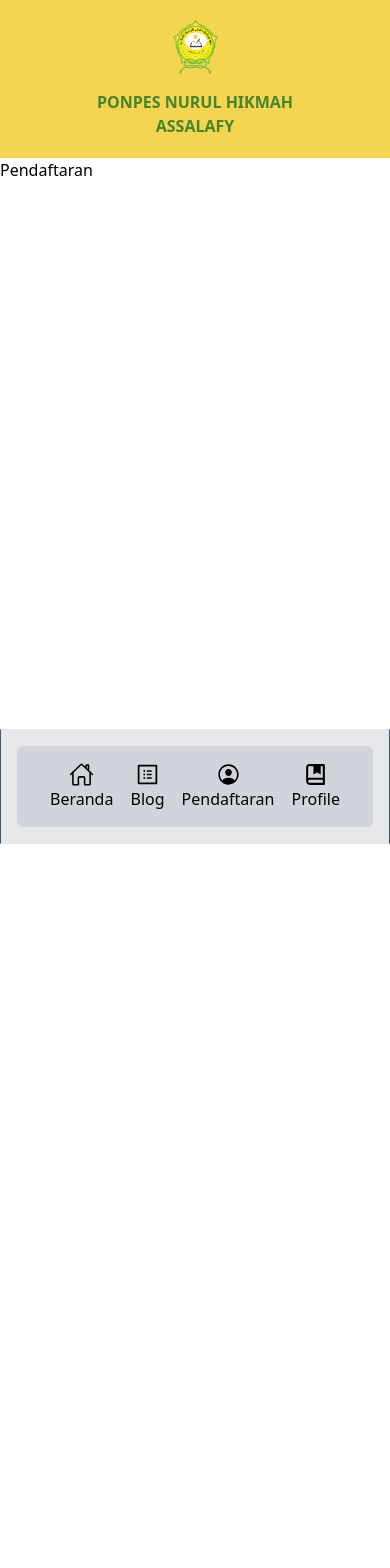
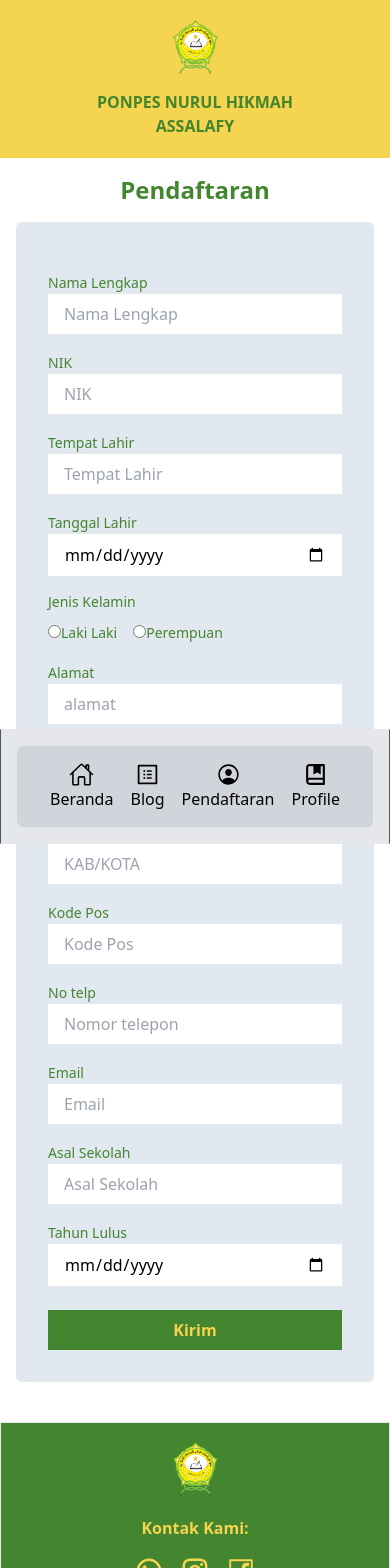
Before and after one commit to AchmadFajarN/website_pesantren, a React (Vite) app in the folder FrontEnd/: page /pendaftaran in a window 390 px wide. Shown: the top 1568 px of the page. Before the commit the page ends 844 px from the top, so only its background shows below. Built offline with nearby package versions, Linux system fonts and the light colour scheme.

Commit message:
make UI for registration

```diff
--- a/FrontEnd/src/App.jsx
+++ b/FrontEnd/src/App.jsx
@@ -160,7 +160,7 @@ const App = () => {
             {
               artikel.map((a) => {
                 return(
-                  <motion.div initial={{y:10, opacity: 0}} whileInView={{y:0, opacity: 1}} transition={{duration: 1}} key={a.date} className='border border-slate-400 shadow-md shadow-slate-400 h-[25rem] rounded-xl overflow-hidden mb-10'>
+                  <motion.div initial={{y:10, opacity: 0}} whileInView={{y:0, opacity: 1}} transition={{duration: 1}} key={a.date} className=' border-slate-400 shadow-md shadow-slate-400 h-[25rem] rounded-xl overflow-hidden mb-10'>
                   <div className='w-full h-[50%] bg-cover bg-center' style={{backgroundImage: `url(${a.image})`}}></div>
                   <div className='w-full px-4 py-8'>
                     <p className='text-slate-800 font-semibold text-xl'>{ a.title }</p>
--- a/FrontEnd/src/index.css
+++ b/FrontEnd/src/index.css
@@ -1,3 +1,15 @@
 @tailwind base;
 @tailwind components;
 @tailwind utilities;
+
+@layer base{
+    .form_container{
+        position: relative;
+        max-height: 7rem;
+        height: 7rem;
+        border: 1px solid #aaaa;
+        display: flex;
+        align-items: center;
+        justify-content: start;
+    }
+}
--- a/FrontEnd/src/pages/Pendaftaran.jsx
+++ b/FrontEnd/src/pages/Pendaftaran.jsx
@@ -1,11 +1,193 @@
 import React from 'react'
 import Navbar from '../components/layout/Navbar'
+import Footer from '../components/layout/Footer'
+import { motion } from 'motion/react'
+import { useState } from 'react'
 
 const Pendaftaran = () => {
+  const [formData, setFormData] = useState({
+    name: '',
+    nik: '',
+    tempat_lahir: '',
+    alamat: '',
+    provinsi: '',
+    kab_kota: '',
+    kode_pos: '',
+    no_telp: '',
+    email: '',
+    asal_sekolah: '',
+
+  })
+  const [errors, setErrors] = useState({})
+  const onHandleSubmit = (e) => {
+    e.preventDefault()
+
+    // Validasi akhir sebelum submit
+    let submitErrors = {}
+    Object.keys(formData).forEach(key => {
+      const error = validateField(key, formData[key])
+      if (error) submitErrors[key] = error
+    })
+
+    setErrors(submitErrors)
+
+    if (Object.keys(submitErrors).length === 0) {
+      // Lakukan submit form di sini
+      console.log('Form submitted:', formData)
+    }
+
+  }
+  const validateField = (name, value) => {
+    switch (name) {
+      case 'email':
+        if (!/^[^\s@]+@[^\s@]+\.[^\s@]+$/.test(value)) {
+          return 'Format email tidak valid'
+        }
+        break
+      case 'no_telp':
+        if (!/^\d+$/.test(value)) {
+          return 'Nomor telepon harus berupa angka'
+        }
+        break
+      case 'nik':
+        if (!/^\d+$/.test(value)) {
+          return 'NIK harus berupa angka'
+        }
+        break
+      default:
+        break
+    }
+    return ''
+  }
+  const handledChange = (e) => {
+    const {name, value} = e.target
+    setFormData(prevState => ({
+      ...prevState,
+      [name]: value
+    }))
+    const error = validateField(name, value)
+    setErrors(prev => ({
+      ...prev,
+      [name]: error
+    }))
+    console.log(formData)
+  }
   return (
-    <div className='max-w-screen-md min-h-screen relative'>
+    <div className='max-w-screen-md md:max-w-screen-xl overflow-x-hidden'>
       <Navbar />
-      <p>Pendaftaran</p>
+      <main className='h-full min-h-screen px-4 mb-10 flex flex-col justify-center items-center'>
+        <h1 className='text-center mt-4 text-dark-green font-bold text-2xl'>Pendaftaran</h1>
+        <motion.div initial={{opacity: 0, translateY: 40}} animate={{opacity: 1, translateY: 0, transition: {duration: 0.5}}} className='w-full md:max-w-screen-md py-8 mt-4 rounded-md bg-slate-200'>
+            <form onSubmit={onHandleSubmit}>
+              {/* name */}
+              <div className='px-8 pt-4'>
+                <label htmlFor="nama" className='text-dark-green text-sm left-4 group-focus:hidden'>Nama Lengkap</label>
+                <input onChange={handledChange} value={formData.name} placeholder='Nama Lengkap' type="text" name='name' required id='nama' className='w-full px-4 py-2 focus:border-blue-500 focus:border-2 outline-none'/>
+              </div>
+              {/* nik */}
+              <div className='px-8 pt-4'>
+              <label htmlFor="nik" className='text-dark-green text-sm left-4 group-focus:hidden'>NIK</label>
+              <input
+                onChange={handledChange}
+                value={formData.nik}
+                placeholder='NIK'
+                name='nik'
+                type="text"
+                required
+                id='nik'
+                className='w-full px-4 py-2 focus:border-blue-500 focus:border-2 outline-none'
+              />
+              {errors.nik && <p className="text-red-500 text-sm mt-1">{errors.nik}</p>}
+            </div>
+              {/* tempat lahir */}
+              <div className='px-8 pt-4'>
+                <label htmlFor="ttl" className='text-dark-green text-sm left-4 group-focus:hidden'>Tempat Lahir</label>
+                <input onChange={handledChange} value={formData.tempatLahir} placeholder='Tempat Lahir' name='tempat_lahir' type="text" required id='ttl' className='w-full px-4 py-2 focus:border-blue-500 focus:border-2 outline-none'/>
+              </div>
+              {/* tanggal lahir */}
+              <div className='px-8 pt-4'>
+                <label htmlFor="tl" className='text-dark-green text-sm left-4 group-focus:hidden'>Tanggal Lahir</label>
+                <input onChange={handledChange} placeholder='Tanggal Lahir' name='ttl' type="date" required id='ttl' className='w-full px-4 py-2 focus:border-blue-500 focus:border-2 outline-none'/>
+              </div>
+              {/* jenis kelamin */}
+              <div className='px-8 pt-4'>
+                <p className='block text-sm text-dark-green mb-2'>Jenis Kelamin</p>
+                <label htmlFor="" className='text-sm text-dark-green mr-4'>
+                  <input type="radio" name='gender' value={"L"}  />
+                  Laki Laki
+                </label>
+                <label htmlFor="" className='text-sm text-dark-green'>
+                  <input type="radio" name='gender' value={"P"}  />
+                  Perempuan
+                </label>
+              </div>
+              {/* alamat */}
+              <div className='px-8 pt-4'>
+                <label htmlFor="alamat" className='text-dark-green text-sm'>Alamat</label>
+                <input onChange={handledChange} value={formData.alamat} placeholder='alamat' name='alamat' type="text" required id='alamat' className='w-full px-4 py-2 focus:border-blue-500 focus:border-2 outline-none'/>
+              </div>
+              {/* provinsi */}
+              <div className='px-8 pt-4'>
+                <label htmlFor="provinsi" className='text-dark-green text-sm'>Provinsi</label>
+                <input onChange={handledChange} value={formData.provinsi} placeholder='Provinsi' name='provinsi' type="text" required id='provinsi' className='w-full px-4 py-2 focus:border-blue-500 focus:border-2 outline-none'/>
+              </div>
+              {/* kab/kota */}
+              <div className='px-8 pt-4'>
+                <label htmlFor="kab-kota" className='text-dark-green text-sm'>Kab/Kota</label>
+                <input onChange={handledChange} value={formData.kab_kota} placeholder='KAB/KOTA' name='kab_kota' type="text" required id='kab-kota' className='w-full px-4 py-2 focus:border-blue-500 focus:border-2 outline-none'/>
+              </div>
+              {/* kode pos */}
+              <div className='px-8 pt-4'>
+                <label htmlFor="kodePos" className='text-dark-green text-sm'>Kode Pos</label>
+                <input onChange={handledChange} value={formData.kode_pos} placeholder='Kode Pos' name='kode_pos' type="text" required id='kodePos' className='w-full px-4 py-2 focus:border-blue-500 focus:border-2 outline-none'/>
+              </div>
+              {/* no telp */}
+              <div className='px-8 pt-4'>
+              <label htmlFor="telp" className='text-dark-green text-sm'>No telp</label>
+              <input
+                onChange={handledChange}
+                value={formData.no_telp}
+                placeholder='Nomor telepon'
+                type="tel"
+                required
+                id='telp'
+                name='no_telp'
+                className='w-full px-4 py-2 focus:border-blue-500 focus:border-2 outline-none'
+              />
+              {errors.no_telp && <p className="text-red-500 text-sm mt-1">{errors.no_telp}</p>}
+            </div>
+              {/* email */}
+              <div className='px-8 pt-4'>
+              <label htmlFor="email" className='text-dark-green text-sm'>Email</label>
+              <input
+                onChange={handledChange}
+                value={formData.email}
+                placeholder='Email'
+                name='email'
+                type="email"
+                required
+                id='email'
+                className='w-full px-4 py-2 focus:border-blue-500 focus:border-2 outline-none'
+              />
+              {errors.email && <p className="text-red-500 text-sm mt-1">{errors.email}</p>}
+            </div>
+              {/* asal sekolah */}
+              <div className='px-8 pt-4'>
+                <label htmlFor="prevSchool" className='text-dark-green text-sm'>Asal Sekolah</label>
+                <input onChange={handledChange} value={formData.asal_sekolah} placeholder='Asal Sekolah' name='asal_sekolah' type="text" required id='prevSchool' className='w-full px-4 py-2 focus:border-blue-500 focus:border-2 outline-none'/>
+              </div>
+              {/* tahun lulus */}
+              <div className='px-8 pt-4'>
+                <label htmlFor="tahunLulus" className='text-dark-green text-sm'>Tahun Lulus</label>
+                <input value={formData.tahun_lulus} placeholder='Tahun Lulus' name='tahun_lulus' type="date" required id='kodePos' className='w-full px-4 py-2 focus:border-blue-500 focus:border-2 outline-none'/>
+              </div>
+              <div className='px-8 pt-4 mt-2'>
+                <button type='submit' className='hover:bg-transparent hover:text-dark-green transition-all hover:border hover:border-dark-green ease-in-out w-full py-2 bg-dark-green text-krem font-semibold'>Kirim</button>
+              </div>
+            </form>
+        </motion.div>
+      </main>
+      <Footer />
     </div>
   )
 }
```
